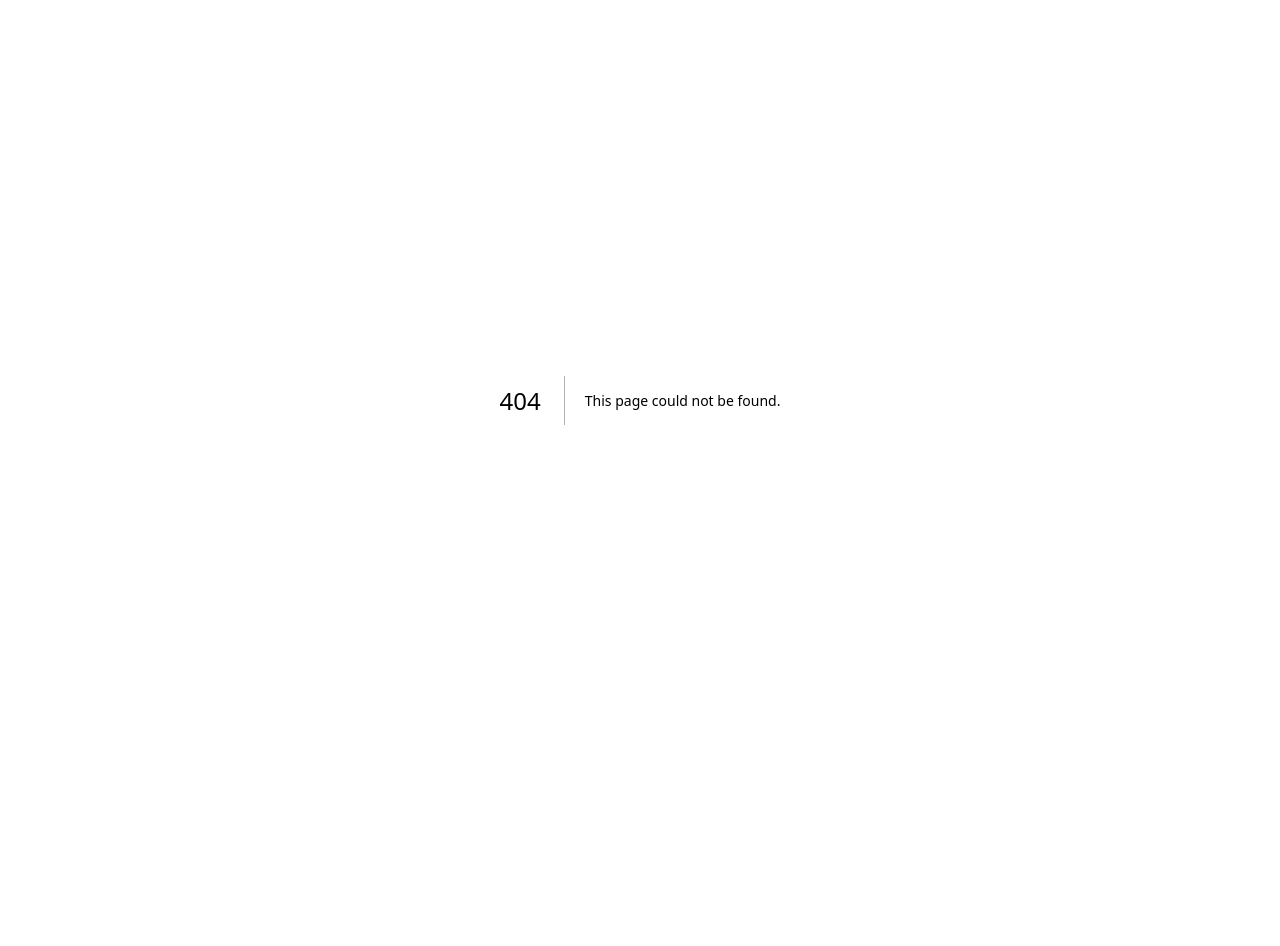
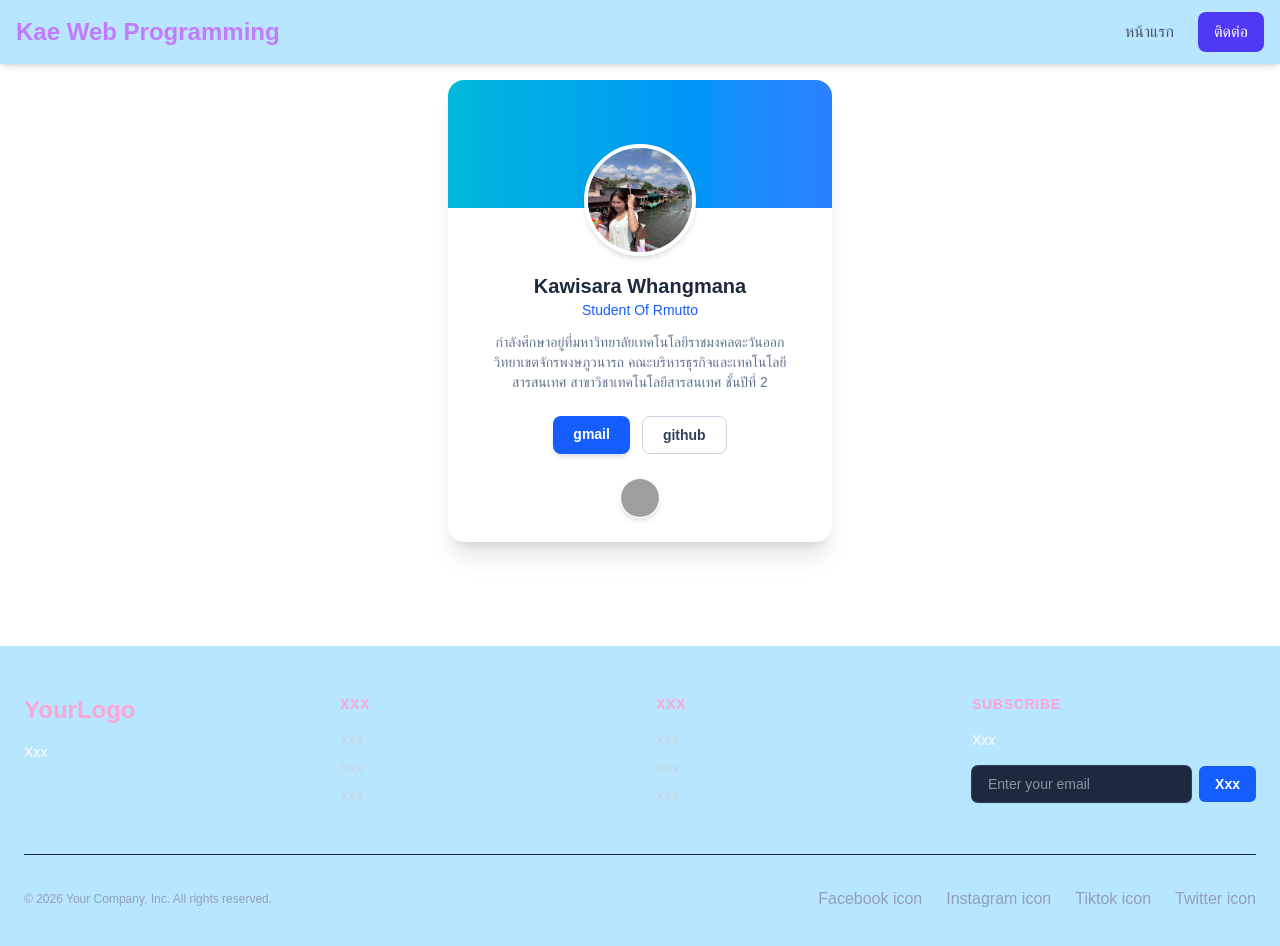
Before and after one commit to kawisarawha-pixel/kae-next-app, a Next.js app: page /contact in a window 1280 px wide. Before the commit this address had no page. Shown: the top 946 px of the page. Before the commit the page ends 800 px from the top, so only its background shows below. Built offline with nearby package versions, Linux system fonts and the light colour scheme; grey boxes are pictures that could not be loaded.

Commit message:
week02 commit

```diff
--- /dev/null
+++ b/app/components/footer.tsx
@@ -0,0 +1,51 @@
+export default function Footer() {
+    return (
+        <footer className="bg-sky-200 text-slate-300 mt-20">
+  <div className="max-w-7xl mx-auto px-6 py-12">
+    <div className="grid grid-cols-1 md:grid-cols-4 gap-8">
+      <div className="md:col-span-1">
+        <span className="text-2xl font-bold text-pink-300">YourLogo</span>
+        <p className="mt-4 text-sm text-white">Xxx</p>
+      </div>
+
+      <div>
+        <h4 className="text-sm font-semibold text-pink-300 uppercase tracking-wider">Xxx</h4>
+        <ul className="mt-4 space-y-2 text-sm">
+          <li><a href="#" className="hover:text-white transition">Xxx</a></li>
+          <li><a href="#" className="hover:text-white transition">Xxx</a></li>
+          <li><a href="#" className="hover:text-white transition">Xxx</a></li>
+        </ul>
+      </div>
+
+      <div>
+        <h4 className="text-sm font-semibold text-pink-300 uppercase tracking-wider">Xxx</h4>
+        <ul className="mt-4 space-y-2 text-sm">
+          <li><a href="#" className="hover:text-white transition">Xxx</a></li>
+          <li><a href="#" className="hover:text-white transition">Xxx</a></li>
+          <li><a href="#" className="hover:text-white transition">Xxx</a></li>
+        </ul>
+      </div>
+
+      <div>
+        <h4 className="text-sm font-semibold text-pink-300 uppercase tracking-wider">Subscribe</h4>
+        <p className="mt-4 text-sm text-white">Xxx</p>
+        <form className="mt-4 flex max-w-md gap-2">
+          <input type="email" required className="w-full rounded-md border-0 bg-slate-800 px-4 py-2 text-sm text-white shadow-sm ring-1 ring-slate-700 focus:ring-2 focus:ring-blue-500" placeholder="Enter your email" />
+          <button type="submit" className="flex-none rounded-md bg-blue-600 px-4 py-2 text-sm font-semibold text-white hover:bg-blue-500 transition">Xxx</button>
+        </form>
+      </div>
+    </div>
+
+    <div className="mt-12 border-t border-slate-800 pt-8 flex flex-col sm:flex-row items-center justify-between">
+      <p className="text-xs text-slate-400">&copy; 2026 Your Company, Inc. All rights reserved.</p>
+      <div className="flex space-x-6 mt-4 sm:mt-0">
+        <a href="#" className="text-slate-400 hover:text-white">Facebook icon</a>
+        <a href="#" className="text-slate-400 hover:text-white">Instagram icon</a>
+        <a href="#" className="text-slate-400 hover:text-white">Tiktok icon</a>
+        <a href="#" className="text-slate-400 hover:text-white">Twitter icon</a>
+      </div>
+    </div>
+  </div>
+</footer>
+);
+}
--- /dev/null
+++ b/app/components/header.tsx
@@ -0,0 +1,15 @@
+export default function Header() {
+
+    return (
+        <header className="bg-sky-200 shadow-md fixed w-full top-0 left-0 z-50">
+  <nav className="max-w-7xl mx-auto px-4 flex justify-between h-16 items-center">
+    <a href="#" className="text-2xl font-bold text-purple-400">Kae Web Programming</a>
+
+    <div className="hidden md:flex items-center gap-6 text-gray-600">
+      <a href="/week02" className="hover:text-indigo-600">หน้าแรก</a>
+      <a href="/contact" className="bg-indigo-600 text-white px-4 py-2 rounded-lg">ติดต่อ</a>
+    </div>
+  </nav>
+</header>
+    );
+}
--- /dev/null
+++ b/app/contact/page.tsx
@@ -0,0 +1,53 @@
+import Header from "../components/header";
+import Footer from "../components/footer";
+
+export default function Profile() {
+
+    return (
+        <>
+            <Header />
+        <div className="max-w-sm mx-auto bg-white dark:bg-slate-800 rounded-2xl shadow-xl overflow-hidden mt-20 mb-6">
+  <div className="h-32 bg-gradient-to-r from-cyan-500 to-blue-500"></div>
+
+  <div className="relative flex flex-col items-center px-6 pb-6">
+    <div className="-mt-16 mb-4">
+      <img className="w-28 h-28 rounded-full border-4 border-white dark:border-slate-800 shadow-md object-cover"
+           src="/images/kae.jpeg"
+           alt="..." />
+    </div>
+
+    <h3 className="text-xl font-bold text-slate-800 dark:text-white">Kawisara Whangmana</h3>
+    <p className="text-sm text-blue-600 dark:text-blue-400 font-medium">Student Of Rmutto</p>
+    <p className="text-sm text-slate-500 dark:text-slate-400 text-center mt-3">
+        กำลังศึกษาอยู่ที่มหาวิทยาลัยเทคโนโลยีราชมงคลตะวันออก วิทยาเขตจักรพงษภูวนารถ คณะบริหารธุรกิจและเทคโนโลยีสารสนเทศ สาขาวิชาเทคโนโลยีสารสนเทศ ชั้นปีที่ 2
+    </p>
+
+    <div className="mt-6 flex gap-3">
+      <a className="px-5 py-2 bg-blue-600 text-white text-sm font-semibold rounded-lg shadow-md hover:bg-blue-700 transition"
+      href="mailto:kawisara.wha@rmutto.ac.th"
+      target="_blank">
+        gmail
+      </a>
+      <a className="px-5 py-2 border border-slate-300 text-slate-700 dark:text-slate-300 text-sm font-semibold rounded-lg hover:bg-slate-50 dark:hover:bg-slate-700 transition"
+      href="https://github.com/Kawisarawha-pixel/kae-next-app"
+      target="_blank">
+        github
+      </a>
+    </div>
+
+    <div className="flex mt-6 space-x-4">
+      <a href="#" className="text-slate-400 hover:text-blue-500">
+        <img className="w-10 h-10 rounded-full border border-white dark:border-slate-800 shadow-md object-cover"
+           src="..."
+           alt="..." />
+      </a>
+      {/* Display the facebook icon or logo. */}
+      {/* Display the instagram icon or logo. */}
+      {/* Display the github icon or logo. */}
+    </div>
+  </div>
+</div>
+<Footer />
+</>
+    );
+}
--- a/app/page.tsx
+++ b/app/page.tsx
@@ -32,7 +32,7 @@
             KFC Now !!
           </a>
           <p className="max-w-md text-lg leading-8 text-zinc-600 dark:text-zinc-400">
-            Looking for a starting point or more instructions? Head over to{" "}
+            Order now and get immediate delivery throughout Thailand.{" "}
             <a
               href="https://vercel.com/templates?framework=next.js&utm_source=create-next-app&utm_medium=appdir-template-tw&utm_campaign=create-next-app"
               className="font-medium text-zinc-950 dark:text-zinc-50"
@@ -63,7 +63,7 @@
               width={16}
               height={16}
             />
-            Deploy Now
+            order Now !!
           </a>
           <a
             className="flex h-12 w-full items-center justify-center rounded-full border border-solid border-black/[.08] px-5 transition-colors hover:border-transparent hover:bg-black/[.04] dark:border-white/[.145] dark:hover:bg-[#1a1a1a] md:w-[158px]"
--- /dev/null
+++ b/app/week02/page.tsx
@@ -0,0 +1,20 @@
+import Header from "../components/header";
+import Footer from "../components/footer";
+
+export default function MyPage() {
+
+    return (
+        <>
+            <Header />
+                <section className="relative bg-cover bg-center h-fit flex items-center justify-center text-center" style={{ backgroundImage: `url('xxx')` }}>
+            <div className="absolute inset-0 bg-sky-200"></div>
+            <div className="relative z-10 p-4 text-white">
+        <h1 className="text-5xl font-extrabold mb-4">Xxx Cover</h1>
+            <p className="text-lg mb-8">Xxx</p>
+                <a href="#" className="bg-indigo-600 px-6 py-3 rounded-lg">Let's Go...</a>
+            </div>
+            </section>
+            <Footer />
+        </>
+    );
+}
```
Also changed, not shown: public/images/kae.jpeg (added).
